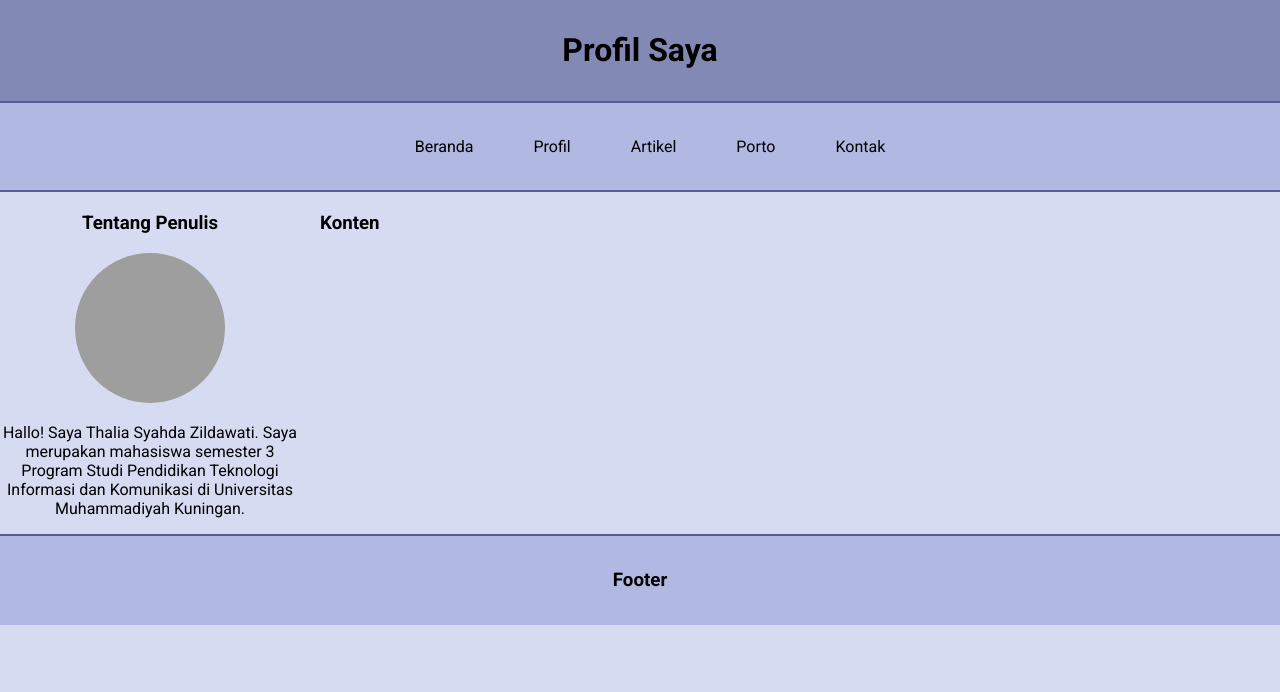
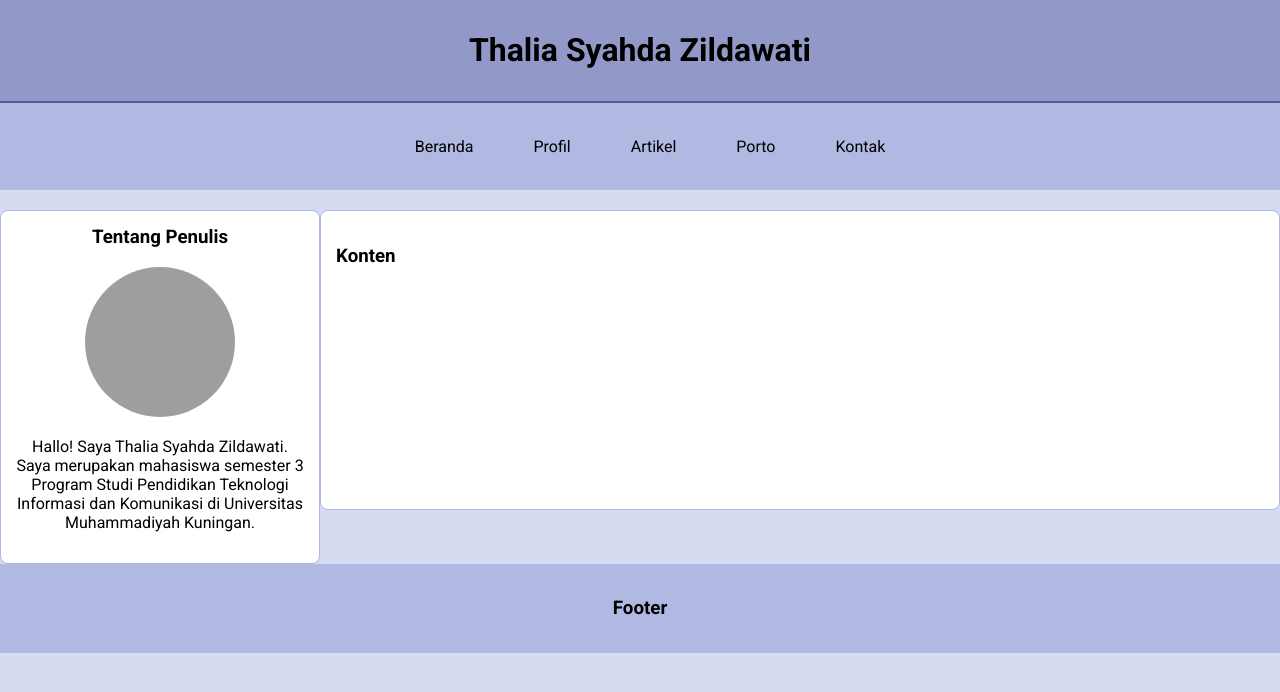
Before and after one commit to thaliasyahda/praktikum_desain_web, a plain HTML site: page index.html in a window 1280 px wide. Drawn offline with Linux system fonts and the light colour scheme; grey boxes are pictures that could not be loaded.

Commit message:
Add files via upload

```diff
--- a/index.html
+++ b/index.html
@@ -18,7 +18,7 @@
         .kepala {
             padding: 10px;
             text-align: center;
-            background-color: rgb(130, 137, 180);
+            background-color: rgb(146, 153, 200);
             border-bottom: 2px solid rgb(85, 93, 146);
 
         }
@@ -28,7 +28,6 @@
             text-align: center;
             padding: 8px;
             margin-bottom: 20px;
-            border-bottom: 2px solid rgb(85, 93, 146);
 
         }
 
@@ -54,10 +53,13 @@
 
         .samping {
             width: 25%;
-            padding-right: 20px;
+            padding: 15px;
             box-sizing:border-box;
             text-align: center;
             float: left;
+            background-color: white;
+            border: 1px solid rgb(177, 184, 225);
+            border-radius: 8px;
         }
 
         .samping .profil {
@@ -74,6 +76,12 @@
         .tengah {
             margin-left: 25%;
             margin-bottom: 20px;
+            padding: 15px;
+            min-height: 300px;
+            background-color: white;
+            border: 1px solid rgb(177, 184, 225);
+            border-radius: 8px;
+            box-sizing: border-box;
         }
 
         .kaki {
@@ -82,12 +90,12 @@
             padding: 15px;
             clear: both;
             margin-top: 20px;
-            border-top: 2px solid rgb(85, 93, 146);
+
         }
     </style>
     <body>
          <div class="kepala">
-            <h1>Profil Saya</h1>
+            <h1>Thalia Syahda Zildawati</h1>
         </div>
 
         <div class="menu">
```
Also changed, not shown: 1 other file.
